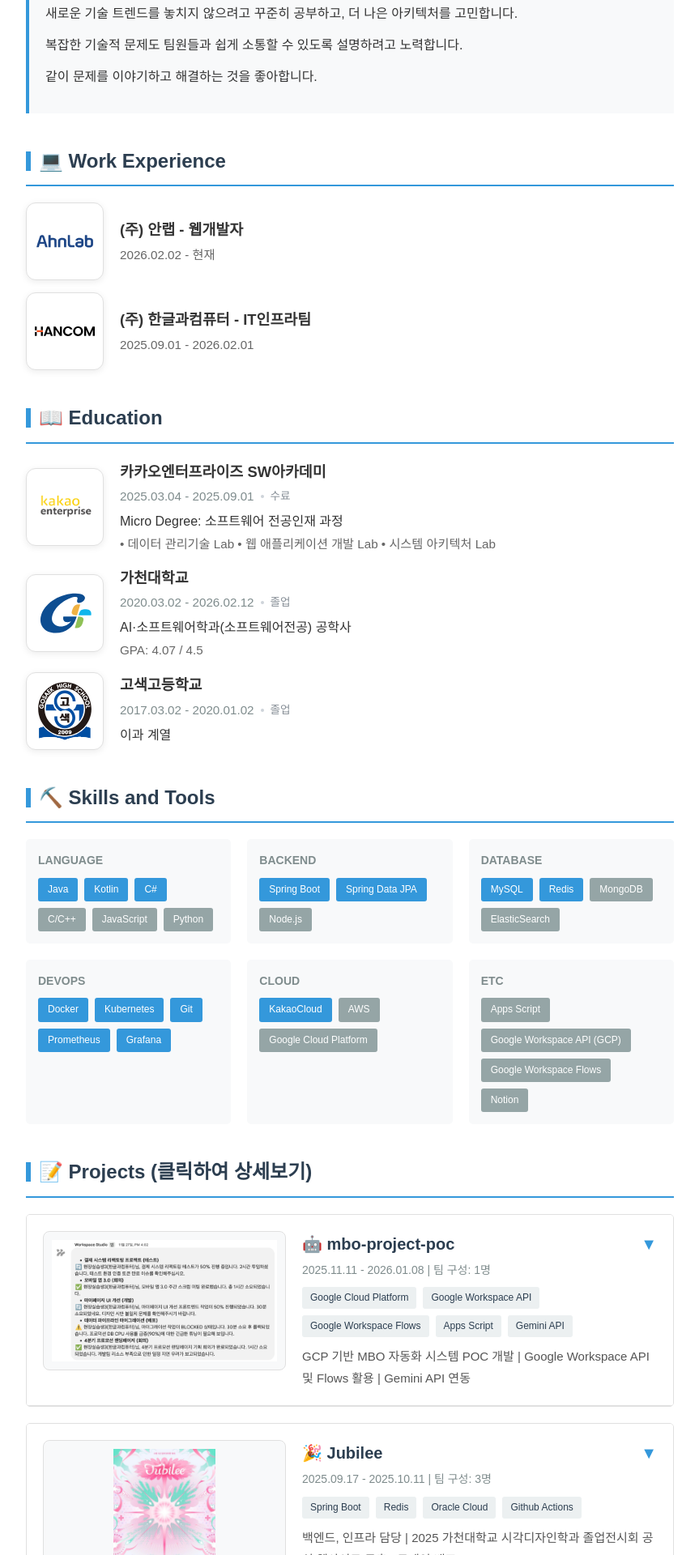
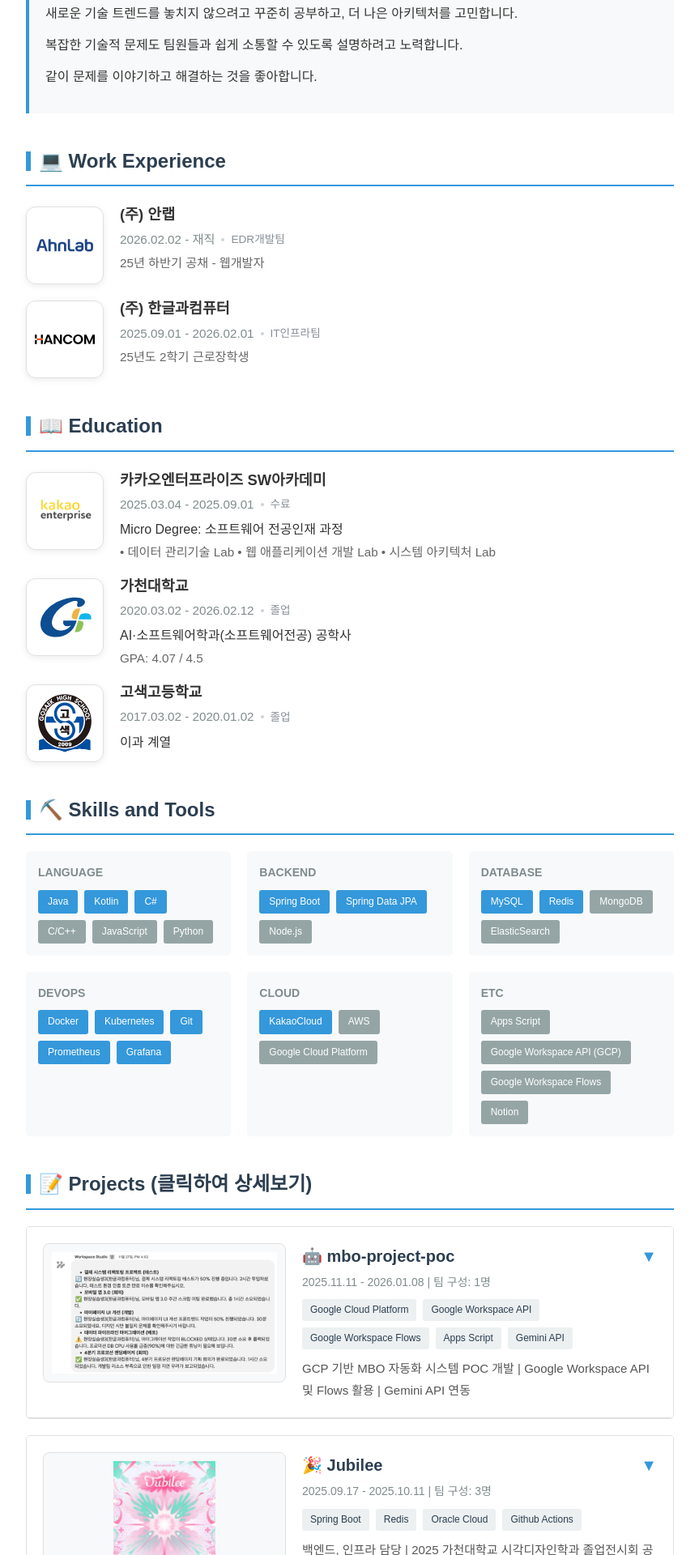
Before and after one commit to SalkCoding/SalkCoding.github.io, a Jekyll site: the page built from index.html, in a window 1280 px wide. Shown: the part 434-2354 px from the top of the page at 81% size, without its empty margins (208-1071 px from the left). Built offline with Jekyll 4.4.1, drawn with Linux system fonts in a browser that asks for light colours.

Commit message:
부자연스러운 레이아웃 수정

```diff
--- a/_includes/workexperience.html
+++ b/_includes/workexperience.html
@@ -7,8 +7,12 @@
             <img src="./assets/logo/AhnLab.svg" alt="AhnLab Logo">
         </div>
         <div class="job-info">
-            <h4>(주) 안랩 - 웹개발자</h4>
-            <p>2026.02.02 - 현재</p>
+            <h4>(주) 안랩</h4>
+            <div class="job-meta-row">
+                <span class="job-period">2026.02.02 - 재직</span>
+                <span class="status-badge">EDR개발팀</span>
+            </div>
+            <p class="job-details">25년 하반기 공채 - 웹개발자</p>
         </div>
     </div>
 
@@ -18,8 +22,12 @@
             <img src="./assets/logo/Hancom.svg" alt="Hancom Logo">
         </div>
         <div class="job-info">
-            <h4>(주) 한글과컴퓨터 - IT인프라팀</h4>
-            <p>2025.09.01 - 2026.02.01</p>
+            <h4>(주) 한글과컴퓨터</h4>
+            <div class="job-meta-row">
+                <span class="job-period">2025.09.01 - 2026.02.01</span>
+                <span class="status-badge">IT인프라팀</span>
+            </div>
+            <p class="job-details">25년도 2학기 근로장학생</p>
         </div>
     </div>
 </div>
--- a/_sass/_components.scss
+++ b/_sass/_components.scss
@@ -13,11 +13,12 @@
 /* 로고 박스 (Job Item) */
 .job-item {
     display: flex;
-    align-items: center;
+    // align-items: center;
     gap: 20px;
 }
 .company-logo {
     flex-shrink: 0;
+    margin-top: 5px;
     width: 96px;
     height: 96px;
     display: flex;
```
